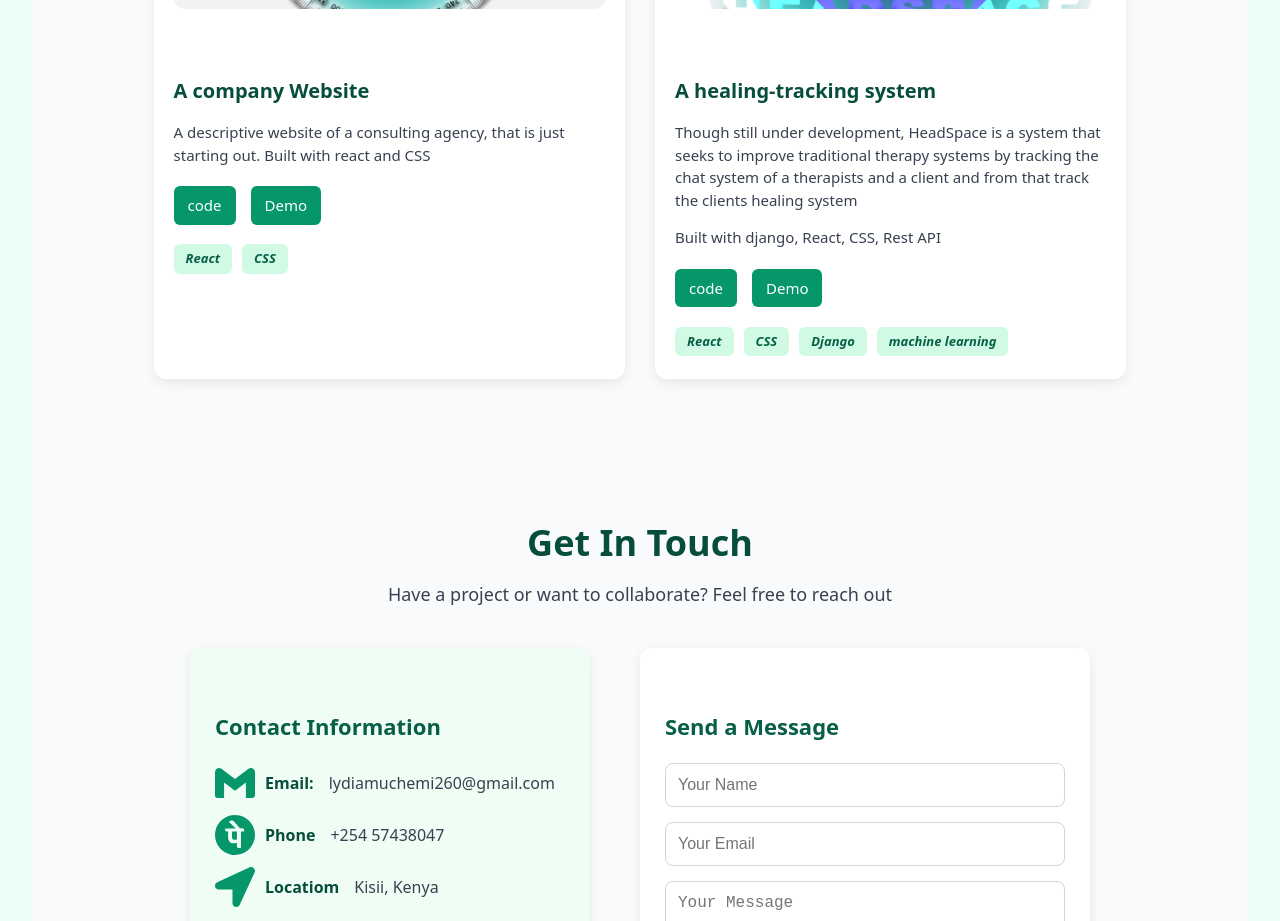
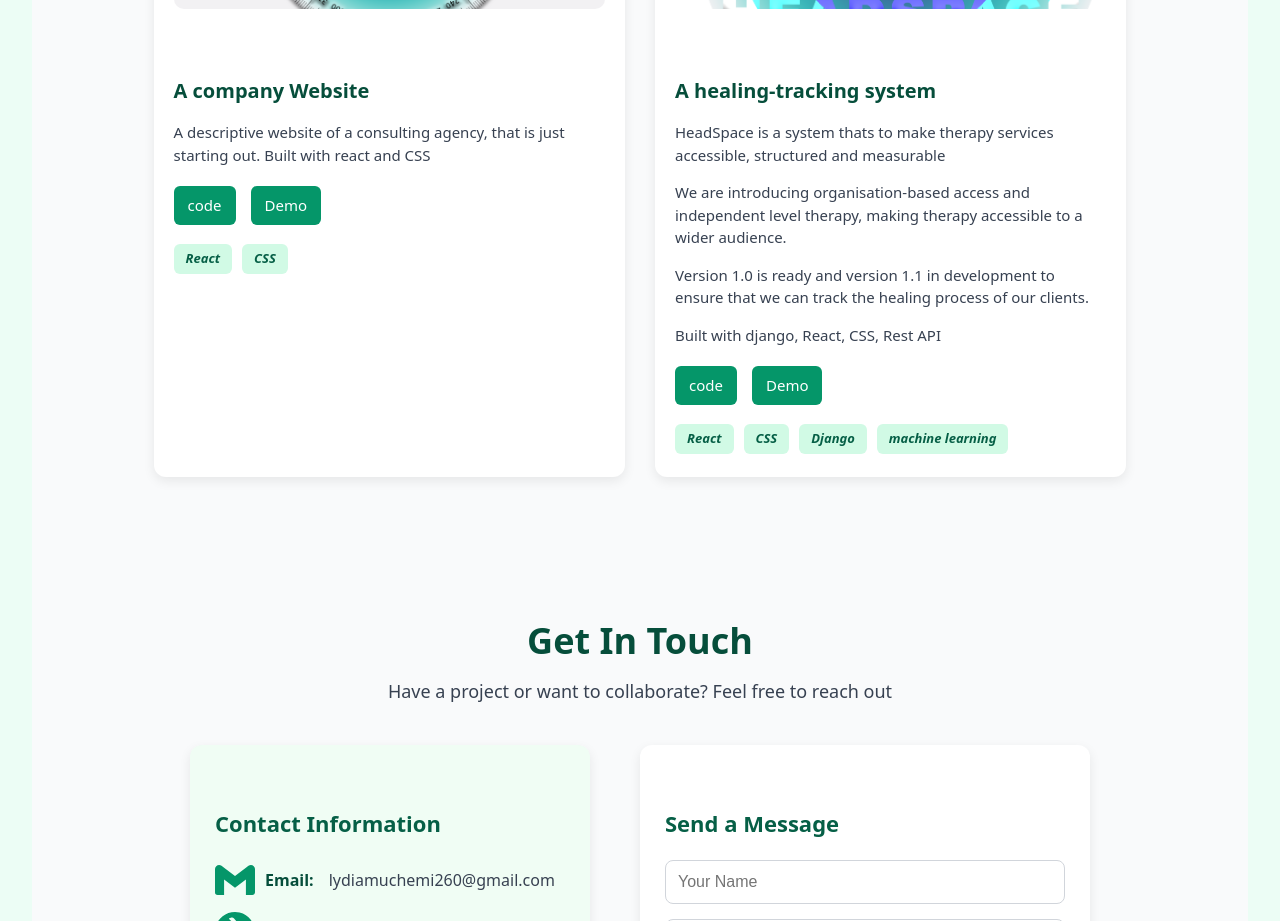
Before and after one commit to wahumuchemi649/portfolio, a React (Vite) app: page / in a window 1280 px wide. Shown: the part 2700-3621 px from the top of the page. Built offline with nearby package versions, Linux system fonts and the light colour scheme.

Commit message:
fixing the headspace link

```diff
--- a/src/App.jsx
+++ b/src/App.jsx
@@ -253,11 +253,13 @@ function App() {
     <div className='projectCard'>
       <img src={HeadSpace} alt="Headspace Project" />
       <h6>A healing-tracking system</h6>
-      <p>Though still under development, HeadSpace is a system that seeks to improve traditional therapy systems by tracking the chat system of a therapists and a client and from that track the clients healing system</p>
+      <p>HeadSpace is a system thats to make therapy services accessible, structured and measurable</p>
+      <p>We are introducing organisation-based access and independent level therapy, making therapy accessible to a wider audience.</p>
+      <p>Version 1.0 is ready and version 1.1 in development to ensure that we can track the healing process of our clients.</p>
       <p>Built with django, React, CSS, Rest API</p>
       <div className='projectLinks'>
       <a href='https://github.com/wahumuchemi649/HeadSpace/tree/master' >code</a>
-      <a href='https://headspace-kgmmuo3m9-wahu-muchemis-projects.vercel.app/' >Demo</a>
+      <a href='https://head-space-beta.vercel.app/' >Demo</a>
       </div>
 
       <div className='lang'>
```
